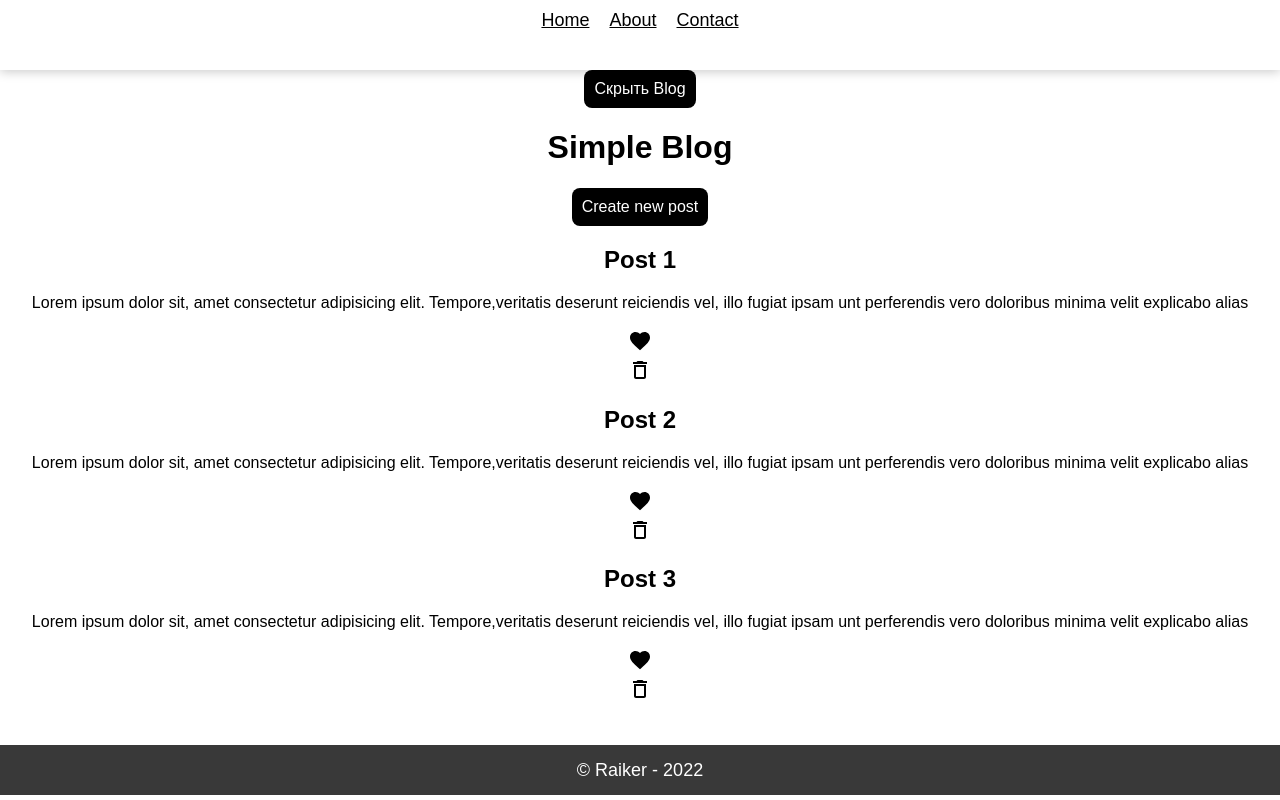
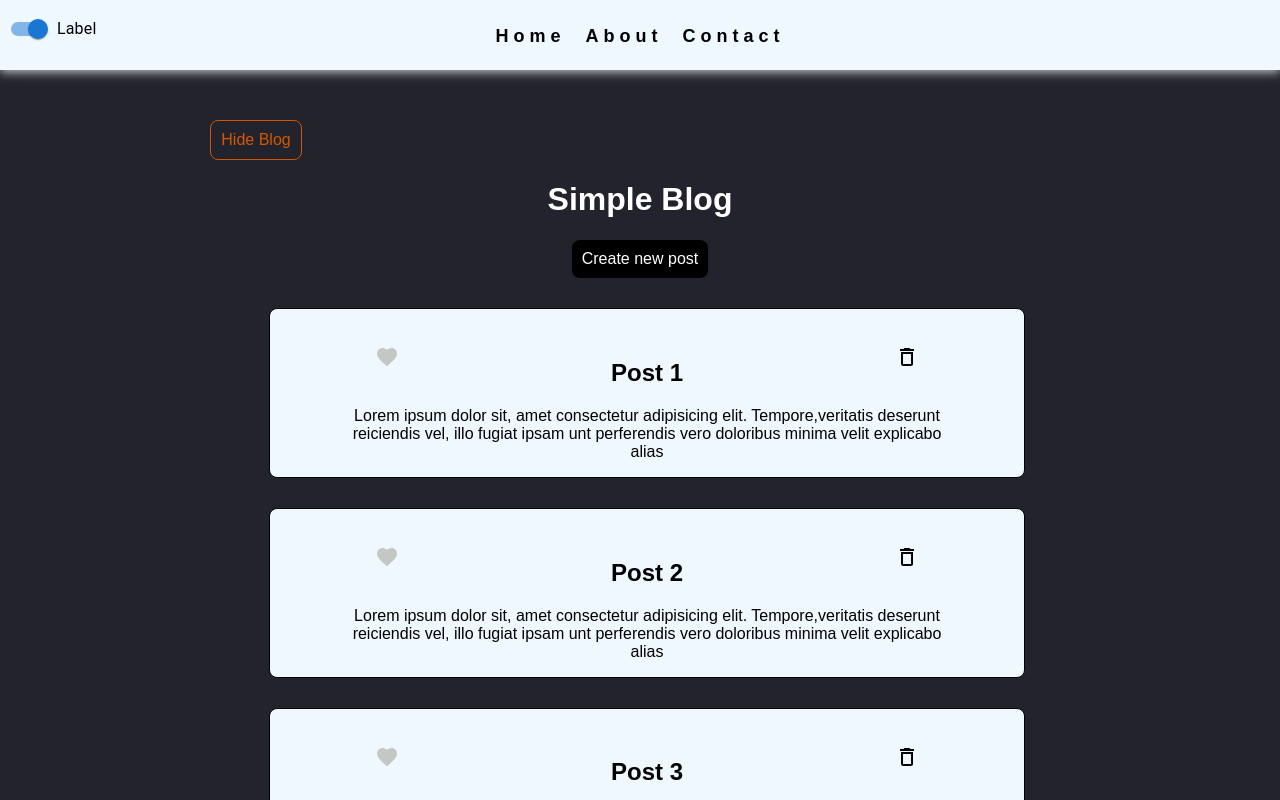
Before and after one commit to Rustdj/Rust.github.io, a React (Create React App) app: page / in a window 1280 px wide. Shown: the top 800 px of the page. Built offline with nearby package versions, Linux system fonts and the light colour scheme.

Commit message:
commit style

```diff
--- a/src/App.css
+++ b/src/App.css
@@ -7,6 +7,7 @@ body {
 
 .App {
   text-align: center;
+  background-color: #23232d;
 }
 
 .App-logo {
@@ -49,3 +50,13 @@ button {
   background-color: unset;
   border: none;
 }
+.trashButton {
+  position: absolute;
+  right: 99px;
+  top: 35px;
+}
+.heartButton {
+  position: absolute;
+  left: 99px;
+  top: 35px;
+}
--- a/src/components/BlogContent/BlogContent.css
+++ b/src/components/BlogContent/BlogContent.css
@@ -26,3 +26,34 @@
     font-size: 16px;
     font-family: 'Nunito', sans-serif;
 }
+
+.buttonTop {
+    padding: 10px;
+    border-radius: 8px;
+    border: 1px solid #d15700;
+    color: #d15700;
+    font-size: 16px;
+    font-family: 'Nunito', sans-serif;
+    margin: 50px 60% 0px 0px;
+    transition: all .5s;
+}
+.buttonTop:hover {
+    background-color: #d15700;
+    color: white;
+    transition: all .5s;
+}
+
+
+.post {
+    padding: 30px 70px 0px 70px;
+    position: relative;
+    border-radius: 8px;
+    border: 1px solid;
+    margin-top: 30px;
+    width: 48%;
+    left: 21%;
+    background-color: aliceblue;
+}
+h1 {
+    color: #fff;
+}
--- a/src/components/BlogContent/BlogContent.jsx
+++ b/src/components/BlogContent/BlogContent.jsx
@@ -76,15 +76,15 @@ export class BlogContent extends Component {
 
         {this.state.showAddForm ? <AddPostForm addHideModal={this.addHideModal} /> : null}
 
-        <button className="buttons" onClick={this.toggleBlock}>
-          {this.state.showBlog ? "Скрыть Blog" : "Показать Blog"}
+        <button className="buttonTop" onClick={this.toggleBlock}>
+          {this.state.showBlog ? "Hide Blog" : "Show Blog"}
         </button>
         {this.state.showBlog ? (
           <>
             <h1>Simple Blog</h1>
             <button onClick={this.addOpenModal} className="buttons">Create new post</button>
             <div className="posts">
-              <div className="post">{blogPosts}</div>
+              <div className="postWrapper">{blogPosts}</div>
             </div>
           </>
         ) : null}
--- a/src/components/BlogContent/components/BlogCard.jsx
+++ b/src/components/BlogContent/components/BlogCard.jsx
@@ -4,18 +4,18 @@ import DeleteOutlineIcon from '@mui/icons-material/DeleteOutline';
 
 export const BlogCard = ({title, description, likePost, liked, deletePost}) => {
 
-  const heartColor = liked ? 'red' : 'black'
+  const heartColor = liked ? 'red' : '#c4c7c4'
 
   return (
     <div className="post">
       <h2>{title}</h2>
       <p>{description}</p>
-      <div>
-        <button onClick={likePost}>
+      <>
+        <button className="heartButton" onClick={likePost}>
           <FavoriteIcon style={{fill: heartColor}} />
         </button>
-      </div>
-      <button onClick={deletePost}>
+      </>
+      <button className="trashButton" onClick={deletePost}>
         <DeleteOutlineIcon />
       </button>
     </div>
--- a/src/components/Header/Header.css
+++ b/src/components/Header/Header.css
@@ -1,8 +1,13 @@
 header {
+    background-color: aliceblue;
     text-align: center;
     padding: 10px;
     box-shadow: rgb(204 204 204) 0px 2px 10px;
     height: 50px;
+    line-height: 3;
+}
+.header {
+    margin-top: -39px;
 }
 
 header a {
@@ -11,6 +16,9 @@ header a {
     transition: all 0.2s linear;
     border-bottom: 2px solid transparent;
     font-size: 18px;
+    text-decoration: none;
+    font-weight: 600;
+    letter-spacing: 5px;
 
     display: inline-block;
     margin: 0 10px;
--- a/src/components/Header/Header.jsx
+++ b/src/components/Header/Header.jsx
@@ -1,14 +1,20 @@
-import './Header.css';
-
+import "./Header.css";
+import FormGroup from "@mui/material/FormGroup";
+import FormControlLabel from "@mui/material/FormControlLabel";
+import Switch from "@mui/material/Switch";
 
 export const Header = () => {
+
   return (
     <header>
-            <nav>
+      <FormGroup>
+        <FormControlLabel control={<Switch defaultChecked />} label="Label" />
+      </FormGroup>
+      <nav className="header">
         <a href="#first">Home</a>
         <a href="#second">About</a>
         <a href="#third">Contact</a>
       </nav>
     </header>
-    )
-}
+  );
+};
```
Lines whose indentation alone changed are shown as unchanged.
